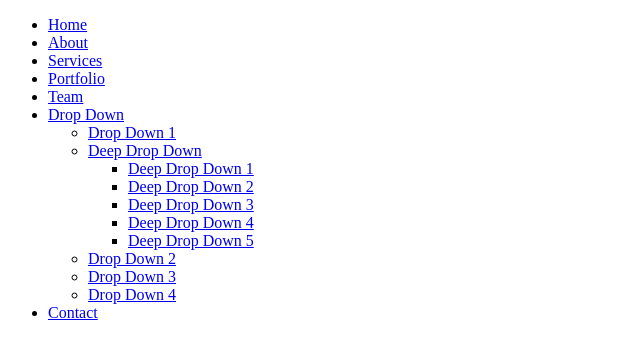
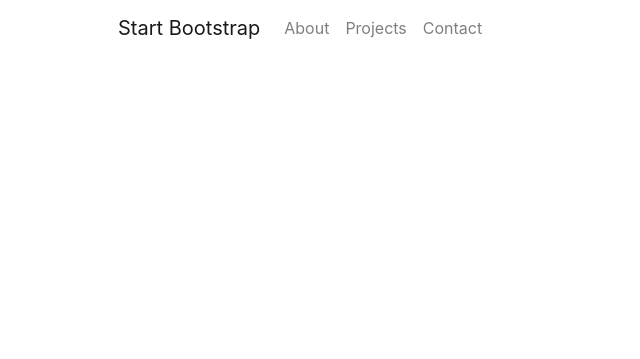
Before and after one commit to Emancepado/Tercera-pre-entrega-Mancebo, a Django app: page /TerceraPreEntregaManceboApp/inicio/ in a window 1280 px wide. Shown: the top 359 px of the page, without its empty margins (0-640 px from the left). Run offline with Django 4.2, Linux system fonts and the light colour scheme; some libraries are stand-ins or nearby versions.

Commit message:
Og bootstrap posta

```diff
--- a/TerceraPreEntregaMancebo/TerceraPreEntregaManceboApp/templates/AppTemplates/inicio.html
+++ b/TerceraPreEntregaMancebo/TerceraPreEntregaManceboApp/templates/AppTemplates/inicio.html
@@ -1,38 +1,63 @@
 <!DOCTYPE html>
+
 <html lang="en">
+
 <head>
+
+    {% load static %}
+
     <meta charset="UTF-8">
+
+    <meta http-equiv="X-UA-Compatible" content="IE=edge">
+
     <meta name="viewport" content="width=device-width, initial-scale=1.0">
-    <title>inicio|AppTemplates</title>
+
+    <link href="{% static 'App/css/derickStyle.css'%}" rel="stylesheet"/>
+
+    <link href="{% static 'App/css/bootstrap.min.css'%}" rel="stylesheet"/>
+
+    <script src="{% static 'App/js/bootstrap.min.js'%}"></script>
+
+    <title>Inicio|App</title>
+
 </head>
+
 <body>
-    <nav id="navbar" class="navbar order-last order-lg-0">
-        <ul>
-          <li><a class="nav-link scrollto active" href="#hero">Home</a></li>
-          <li><a class="nav-link scrollto" href="#about">About</a></li>
-          <li><a class="nav-link scrollto" href="#services">Services</a></li>
-          <li><a class="nav-link scrollto " href="#portfolio">Portfolio</a></li>
-          <li><a class="nav-link scrollto" href="#team">Team</a></li>
-          <li class="dropdown"><a href="#"><span>Drop Down</span> <i class="bi bi-chevron-down"></i></a>
-            <ul>
-              <li><a href="#">Drop Down 1</a></li>
-              <li class="dropdown"><a href="#"><span>Deep Drop Down</span> <i class="bi bi-chevron-right"></i></a>
-                <ul>
-                  <li><a href="#">Deep Drop Down 1</a></li>
-                  <li><a href="#">Deep Drop Down 2</a></li>
-                  <li><a href="#">Deep Drop Down 3</a></li>
-                  <li><a href="#">Deep Drop Down 4</a></li>
-                  <li><a href="#">Deep Drop Down 5</a></li>
+
+    <!-- header -->
+
+    <nav class="navbar navbar-expand-lg navbar-light fixed-top" id="mainNav">
+
+        <div class="container px-4 px-lg-5">
+
+            <a class="navbar-brand" href="#page-top">Start Bootstrap</a>
+
+            <button class="navbar-toggler navbar-toggler-right" type="button" data-bs-toggle="collapse" data-bs-target="#navbarResponsive" aria-controls="navbarResponsive" aria-expanded="false" aria-label="Toggle navigation">
+
+                Menu
+
+                <i class="fas fa-bars"></i>
+
+            </button>
+
+            <div class="collapse navbar-collapse" id="navbarResponsive">
+
+                <ul class="navbar-nav ms-auto">
+
+                    <li class="nav-item"><a class="nav-link" href="#about">About</a></li>
+
+                    <li class="nav-item"><a class="nav-link" href="#projects">Projects</a></li>
+
+                    <li class="nav-item"><a class="nav-link" href="#signup">Contact</a></li>
+
                 </ul>
-              </li>
-              <li><a href="#">Drop Down 2</a></li>
-              <li><a href="#">Drop Down 3</a></li>
-              <li><a href="#">Drop Down 4</a></li>
-            </ul>
-          </li>
-          <li><a class="nav-link scrollto" href="#contact">Contact</a></li>
-        </ul>
-        <i class="bi bi-list mobile-nav-toggle"></i>
-      </nav><!-- .navbar -->
+
+            </div>
+
+        </div>
+
+    </nav>
+
 </body>
+
 </html>
```
